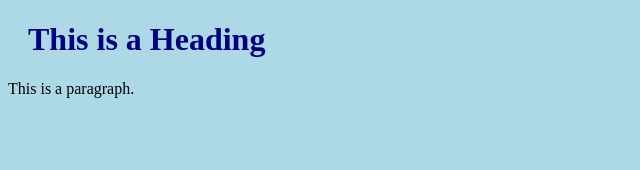
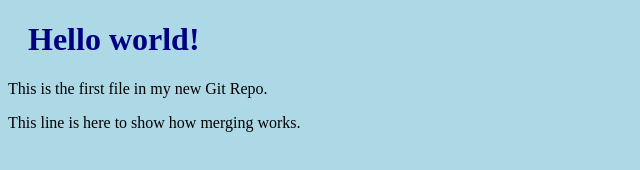
Before and after one commit to anastellarp/DevOps, a plain HTML site: page index.html in a window 1280 px wide. Shown: the whole page, without its empty margins (0-640 px from the left). Drawn offline with Linux system fonts and the light colour scheme.

Commit message:
updated index.html with emergency fix

```diff
--- a/index.html
+++ b/index.html
@@ -1,13 +1,14 @@
 <!DOCTYPE html>
 <html>
 <head>
-<title>Page Title</title>
+<title>Hello World!</title>
 <link rel="stylesheet" href="bluestyle.css">
 </head>
 <body>
 
-<h1>This is a Heading</h1>
-<p>This is a paragraph.</p>
+<h1>Hello world!</h1>
+<p>This is the first file in my new Git Repo.</p>
+<p>This line is here to show how merging works.</p>
 
 </body>
 </html>
```
